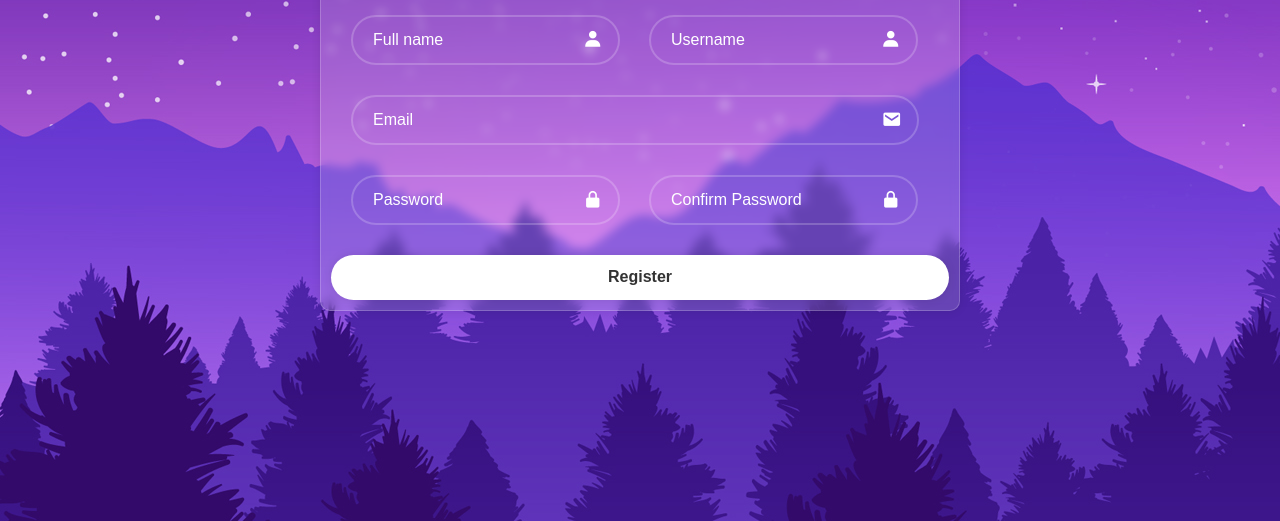
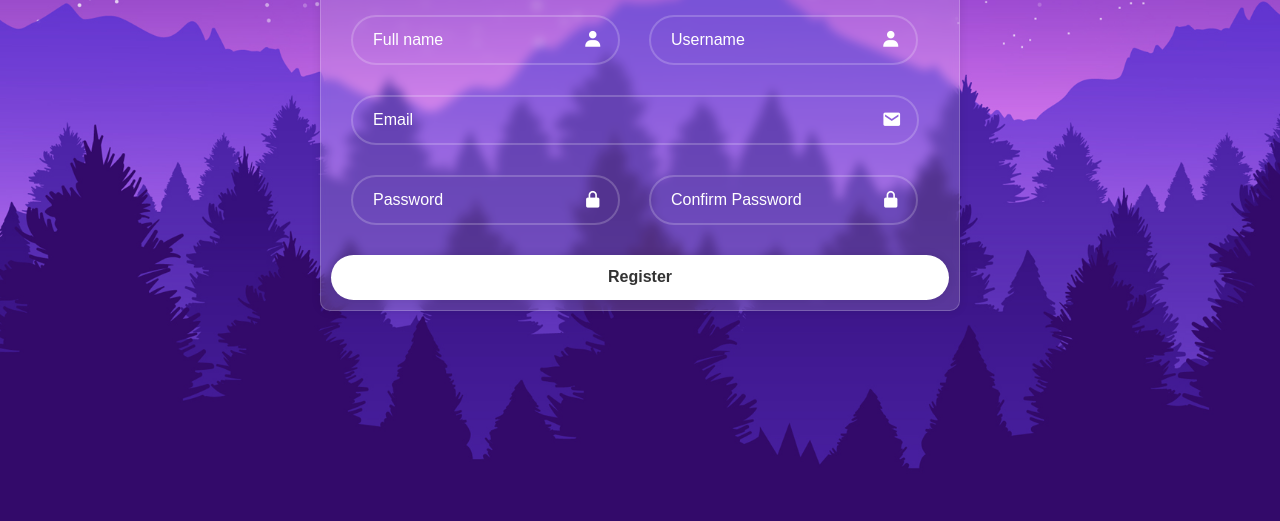
Before and after one commit to Pozzoo/LoginPage, a plain HTML site: page register.html in a window 1280 px wide. Shown: the part 279-800 px from the top of the page. Drawn offline with nearby package versions, Linux system fonts and the light colour scheme.

Commit message:
Fixed background image cropping

```diff
--- a/registerStyle.css
+++ b/registerStyle.css
@@ -10,7 +10,9 @@ body {
     justify-content: center;
     align-items: center;
     min-height: 100vh;
-    background-image: url(img.jpg)
+    background-image: url(img.jpg);
+    background-repeat: no-repeat;
+    background-size: cover;
 }
 
 .wrapper {
```
